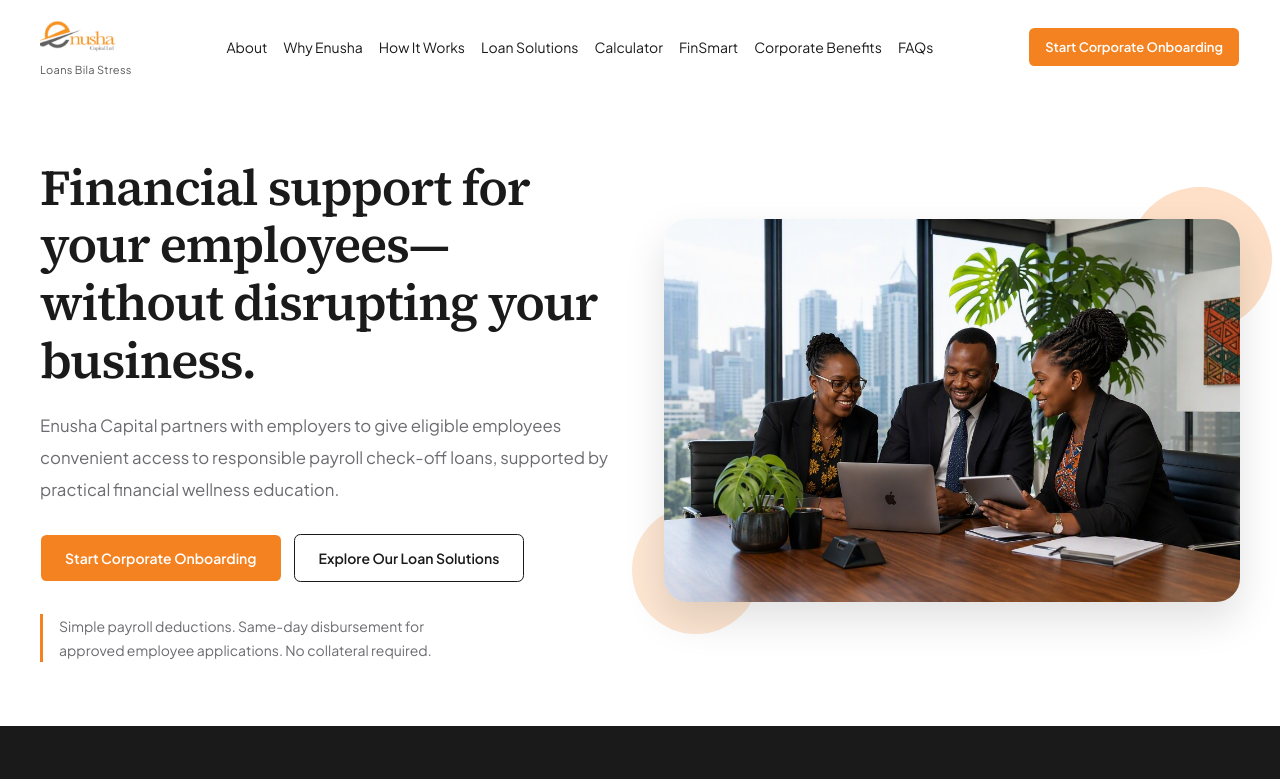
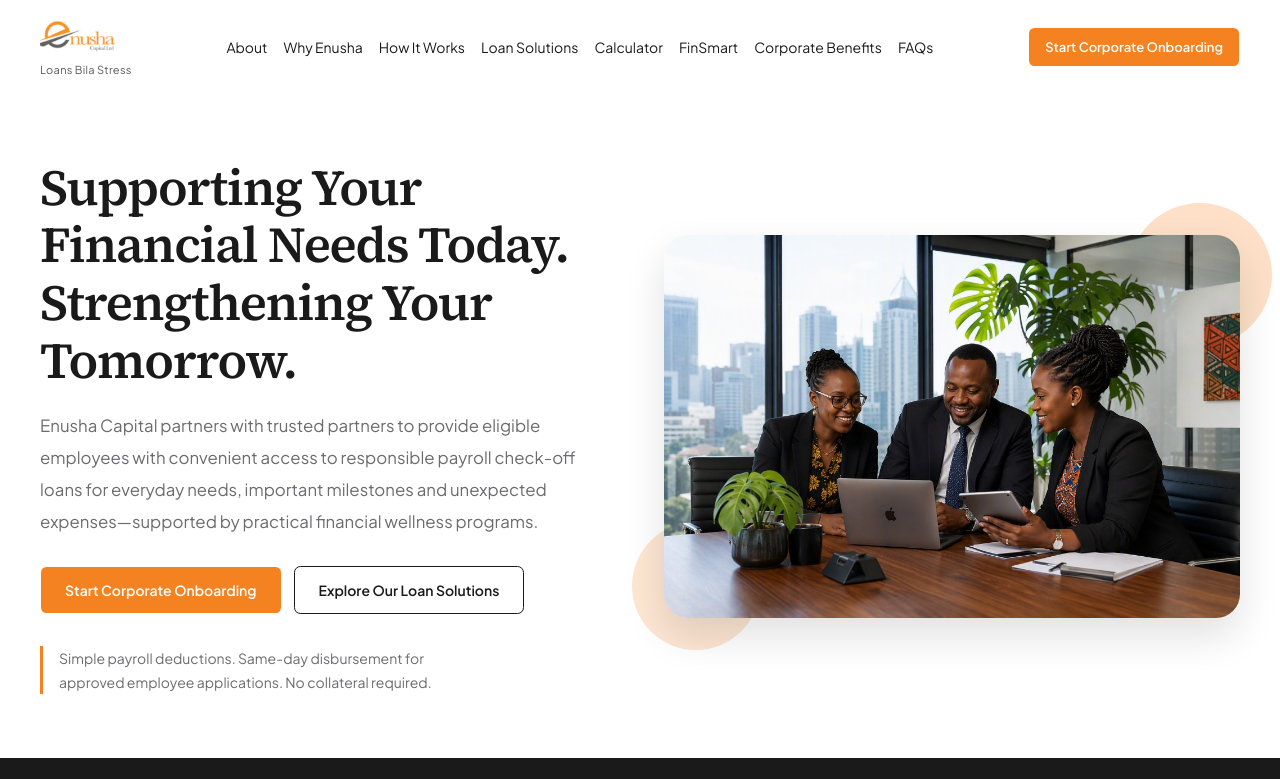
Before and after one commit to jeromekithinji/enush, a Next.js app: page / in a window 1280 px wide. Shown: the top 779 px of the page. Built offline with nearby package versions, Linux system fonts and the light colour scheme.

Commit message:
Updates to the hero section text

```diff
--- a/src/components/home/hero-section.tsx
+++ b/src/components/home/hero-section.tsx
@@ -11,13 +11,13 @@
 			<div className='mx-auto grid w-full max-w-[1280px] items-center gap-10 px-5 py-10 md:px-8 lg:grid-cols-2 lg:gap-12 lg:px-10 lg:py-16'>
 				<div className='flex flex-col'>
 					<h1 className='font-heading text-[2rem] font-semibold leading-[1.15] tracking-tight text-charcoal sm:text-4xl lg:text-[2.75rem] xl:text-[3.15rem]'>
-						Financial support for your employees—without disrupting your
-						business.
+						Supporting Your Financial Needs Today. Strengthening Your Tomorrow.
 					</h1>
 					<p className='mt-5 max-w-xl text-base leading-7 text-muted-foreground lg:text-[1.05rem] lg:leading-8'>
-						Enusha Capital partners with employers to give eligible employees
-						convenient access to responsible payroll check-off loans, supported
-						by practical financial wellness education.
+						Enusha Capital partners with trusted partners to provide eligible
+						employees with convenient access to responsible payroll check-off
+						loans for everyday needs, important milestones and unexpected
+						expenses—supported by practical financial wellness programs.
 					</p>
 					<div className='mt-7 flex w-full flex-col gap-3 lg:flex-row lg:items-center'>
 						<Button
```
